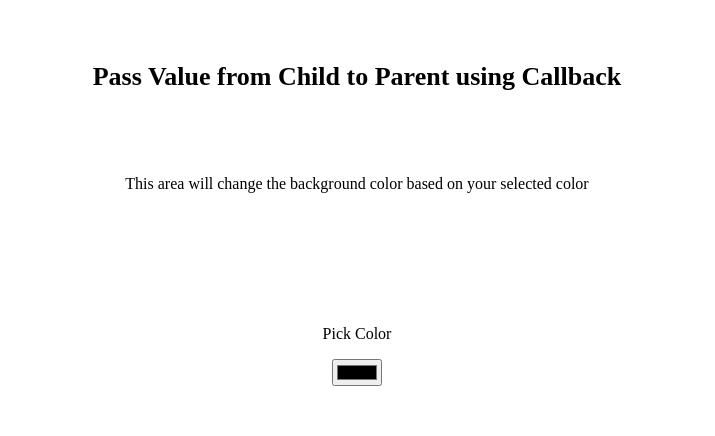
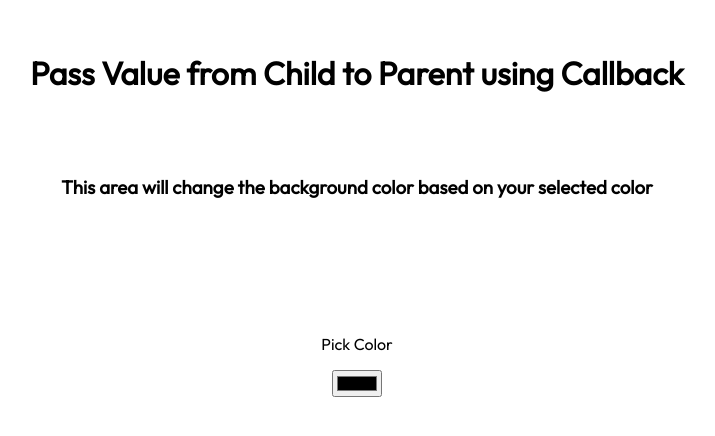
Before and after one commit to verge2015/reactjs-child-to-parent, a React (Create React App) app: page / in a window 1280 px wide. Shown: the part 128-564 px from the top of the page, without its empty margins (283-998 px from the left). Built offline with nearby package versions, Linux system fonts and the light colour scheme.

Commit message:
Change font
Change font family to Outfit from google fonts and change tags of body.

```diff
--- a/public/index.html
+++ b/public/index.html
@@ -3,6 +3,7 @@
   <head>
     <meta charset="utf-8" />
     <link rel="icon" href="%PUBLIC_URL%/favicon.ico" />
+    <link rel="stylesheet" href="https://fonts.googleapis.com/css?family=Outfit">
     <meta name="viewport" content="width=device-width, initial-scale=1" />
     <meta name="theme-color" content="#000000" />
     <meta
--- a/src/App.css
+++ b/src/App.css
@@ -1,6 +1,7 @@
-.body{
+body{
  margin: 0;
  padding: 0;
+ font-family: "Outfit";
 }
 
 .App {
@@ -21,7 +22,7 @@
   flex-direction: column;
   align-items: center;
   justify-content: center;
-  font-size: calc(10px + 2vmin);
+  /* font-size: calc(10px + 2vmin); */
   /* color: white; */
 }
 
--- a/src/components/Parent.js
+++ b/src/components/Parent.js
@@ -22,7 +22,7 @@
                 background: `${UIColor}`
             }}>
                 <h1 className='App-header'>Pass Value from Child to Parent using Callback</h1>
-                <p>This area will change the background color based on your selected color</p>
+                <h3>This area will change the background color based on your selected color</h3>
             </div>
 
             <Child
```
